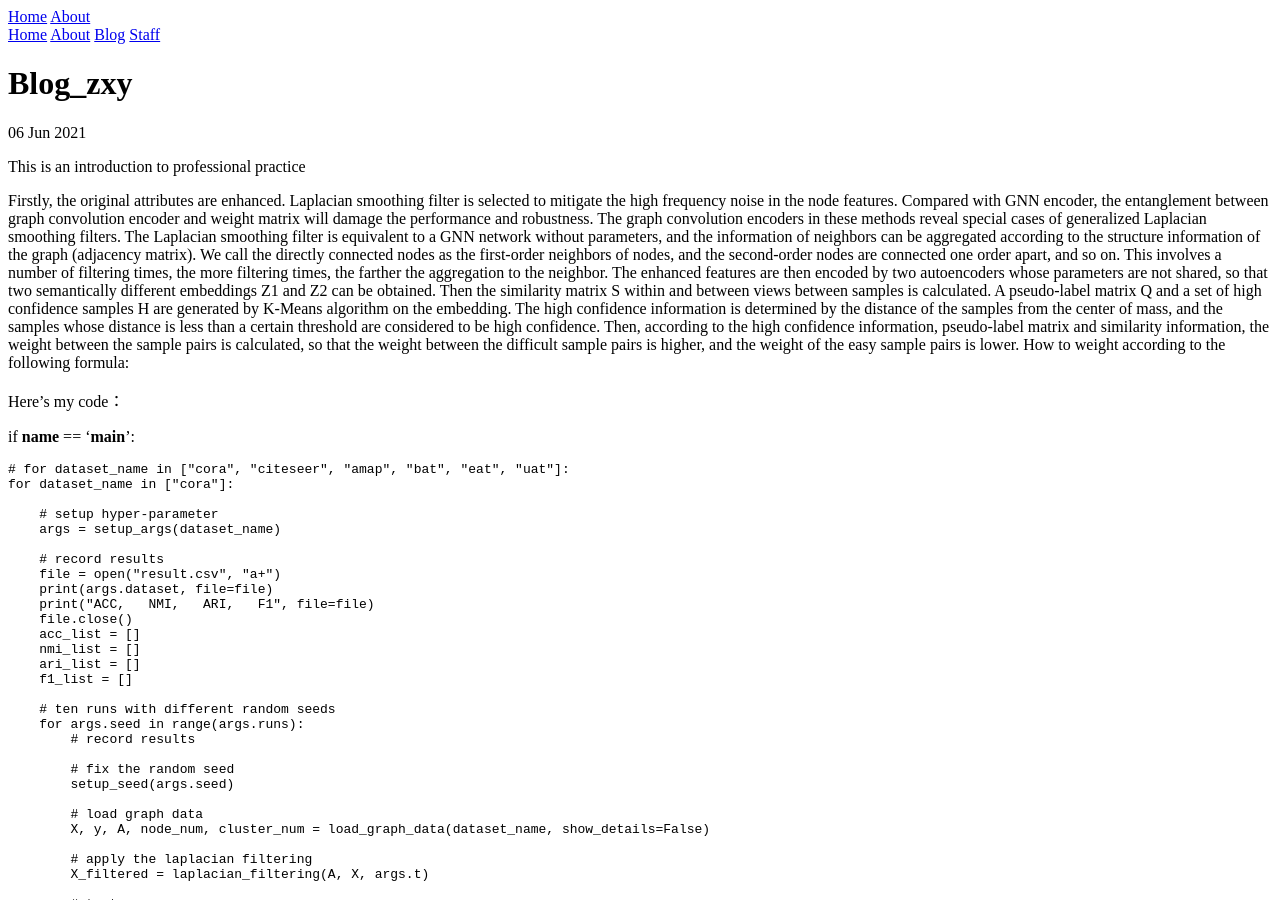
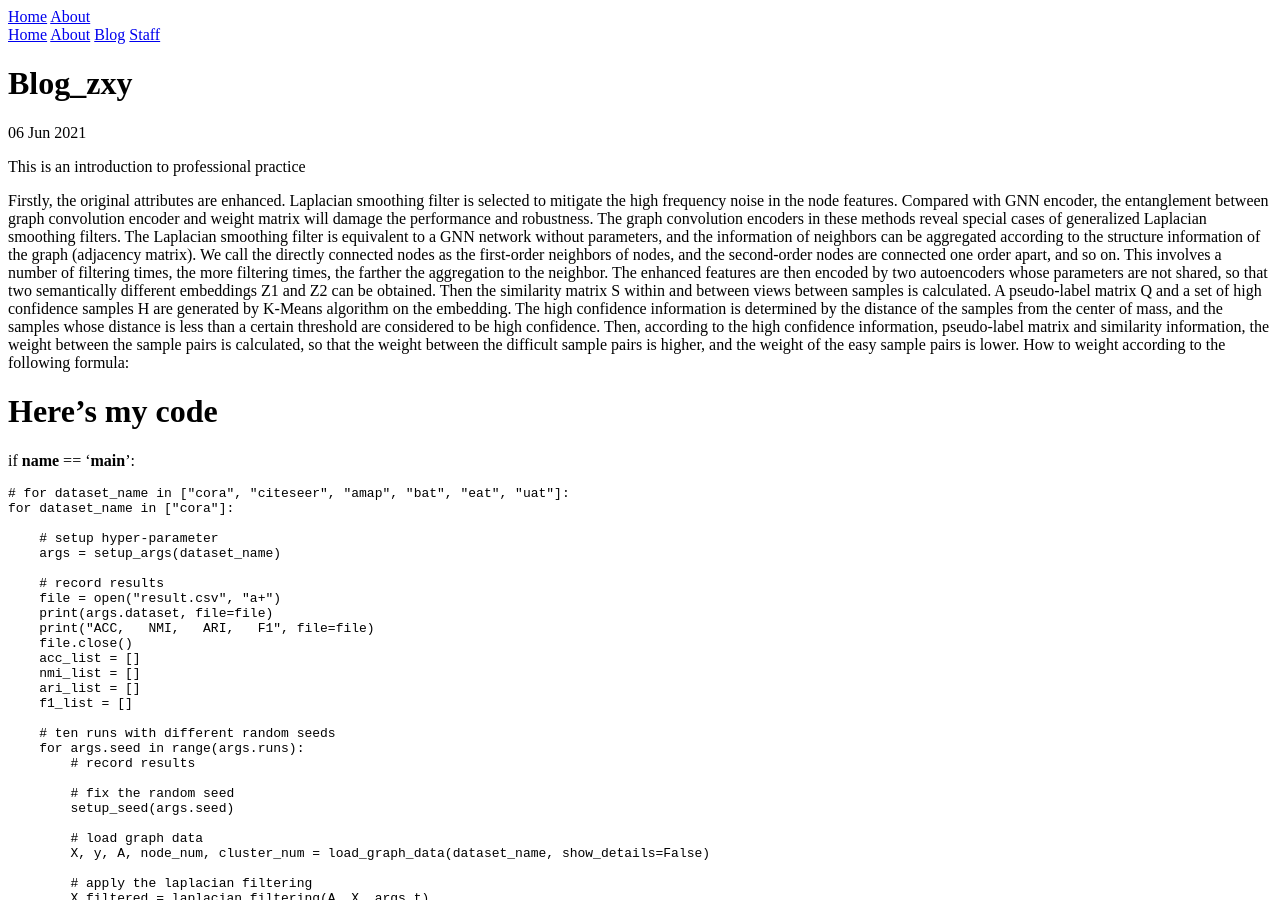
Before and after one commit to cityofmusic/cityofmusic.github.io, a Jekyll site: the page built from _posts/2021-06-06-blog_zxy.md, in a window 1280 px wide and 900 px high. Built offline with Jekyll 4.4.1, drawn with Linux system fonts in a browser that asks for light colours.

Commit message:
forth commit

```diff
--- a/_posts/2021-06-06-blog_zxy.md
+++ b/_posts/2021-06-06-blog_zxy.md
@@ -8,12 +8,7 @@ The enhanced features are then encoded by two autoencoders whose parameters are
 
 
 
-Here's my   code：
-
-
-
-
-
+# Here's my code
 if __name__ == '__main__':
 
     # for dataset_name in ["cora", "citeseer", "amap", "bat", "eat", "uat"]:
```
